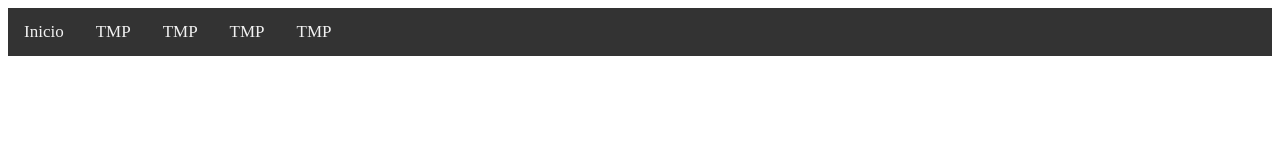
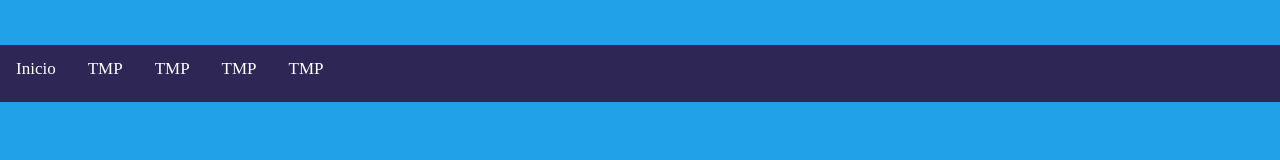
Before and after one commit to LuisGomes18/PAP, a plain HTML site: page Home/index.html in a window 1280 px wide. Drawn offline with Linux system fonts and the light colour scheme.

Commit message:
Eddit commit

```diff
--- a/Home/main_content.css
+++ b/Home/main_content.css
@@ -0,0 +1,4 @@
+body {
+    background: #20A1E8;
+    color: black;
+}
--- a/Home/navigation_menu.css
+++ b/Home/navigation_menu.css
@@ -1,18 +1,23 @@
 .navigation_menu {
-  background-color: #333;
+    background-color: #2E2755;
     overflow: hidden;
+    left: 0;
+    position: fixed;
+    width: 100%;
+    bottom: 698px;
 }
 
 .navigation_menu a {
     float: left;
-  color: #f2f2f2;
+    color: white;
     text-align: center;
     padding: 14px 16px;
     text-decoration: none;
     font-size: 17px;
+    height: 29px;
 }
 
 .navigation_menu a:hover {
-  background-color: #ddd;
-  color: black;
+    background-color: #307FFF;
+    color: white;
 }
```
Lines whose indentation alone changed are shown as unchanged.
